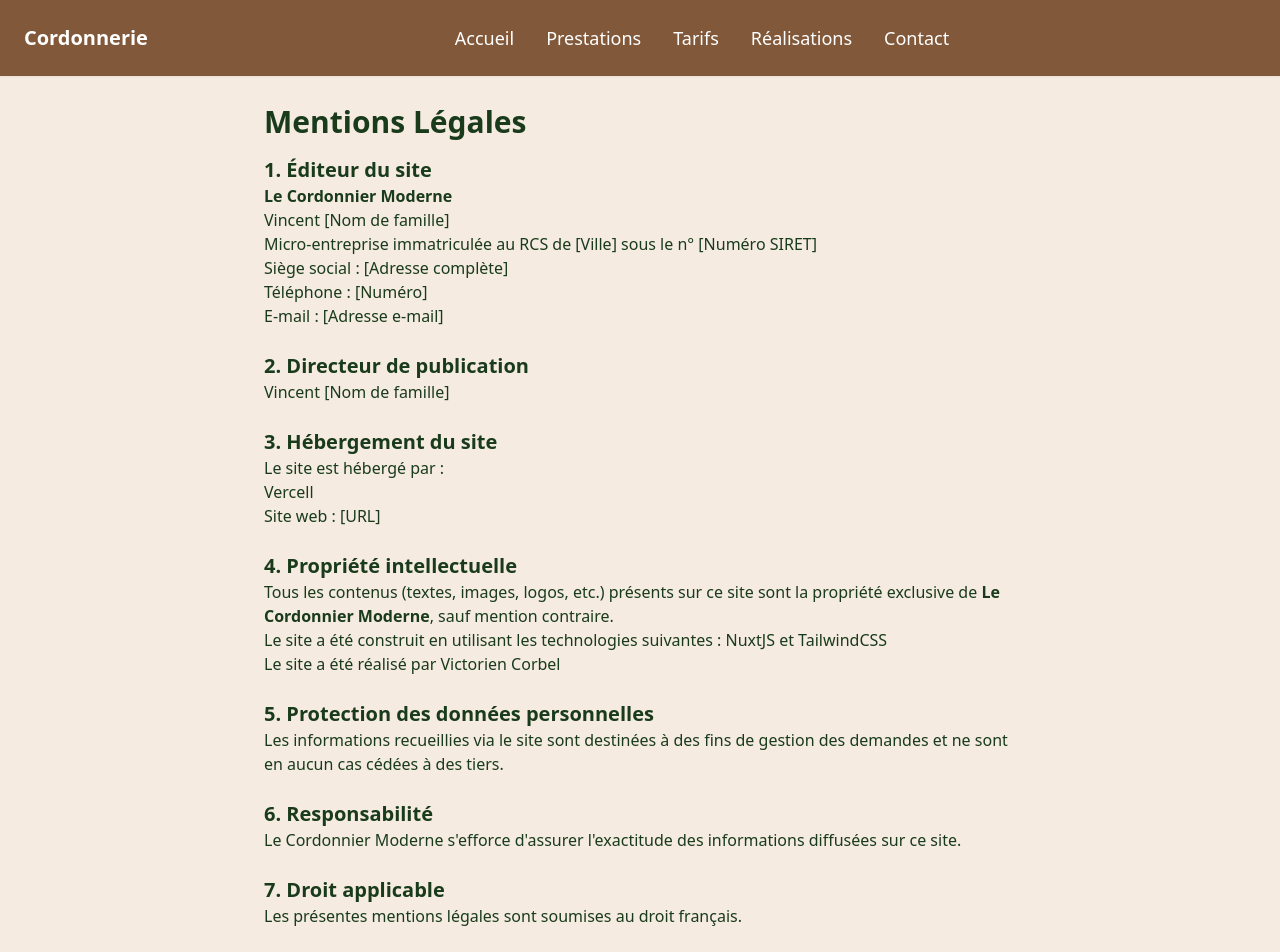
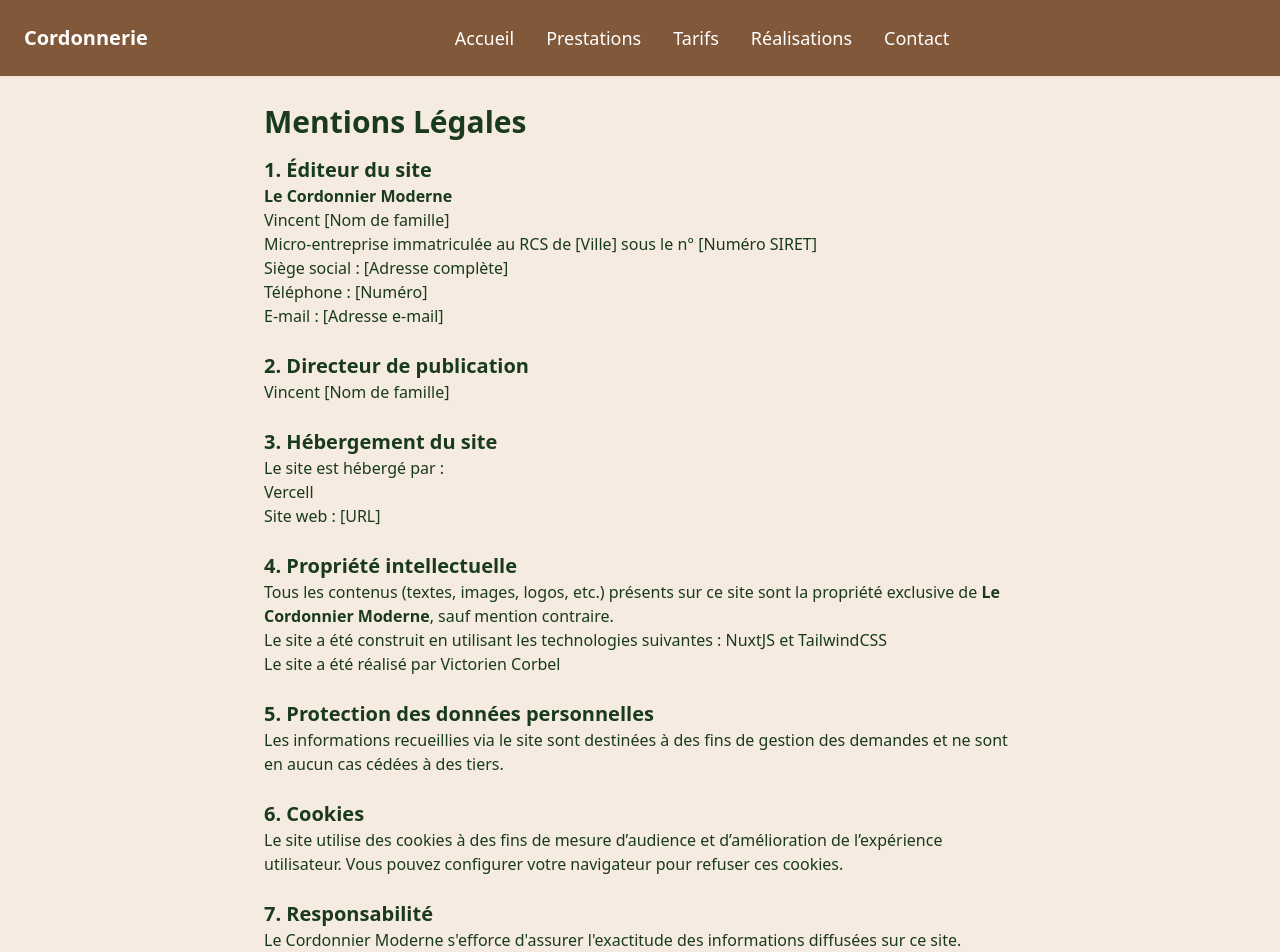
Before and after one commit to Nasquyk/CordonnerieBollee, a Nuxt app: page /mentionlegale in a window 1280 px wide. Shown: the top 952 px of the page. Built offline with nearby package versions, Linux system fonts and the light colour scheme.

Commit message:
fix mentions legale

```diff
--- a/pages/mentionlegale.vue
+++ b/pages/mentionlegale.vue
@@ -38,7 +38,12 @@
     </section>
 
     <section class="mb-6">
-      <h2 class="text-xl font-semibold">6. Responsabilité</h2>
+      <h2 class="text-xl font-semibold">6. Cookies</h2>
+      <p>Le site utilise des cookies à des fins de mesure d’audience et d’amélioration de l’expérience utilisateur. Vous pouvez configurer votre navigateur pour refuser ces cookies.</p>
+    </section>
+
+    <section class="mb-6">
+      <h2 class="text-xl font-semibold">7. Responsabilité</h2>
       <p>Le Cordonnier Moderne s'efforce d'assurer l'exactitude des informations diffusées sur ce site.</p>
     </section>
 
```
